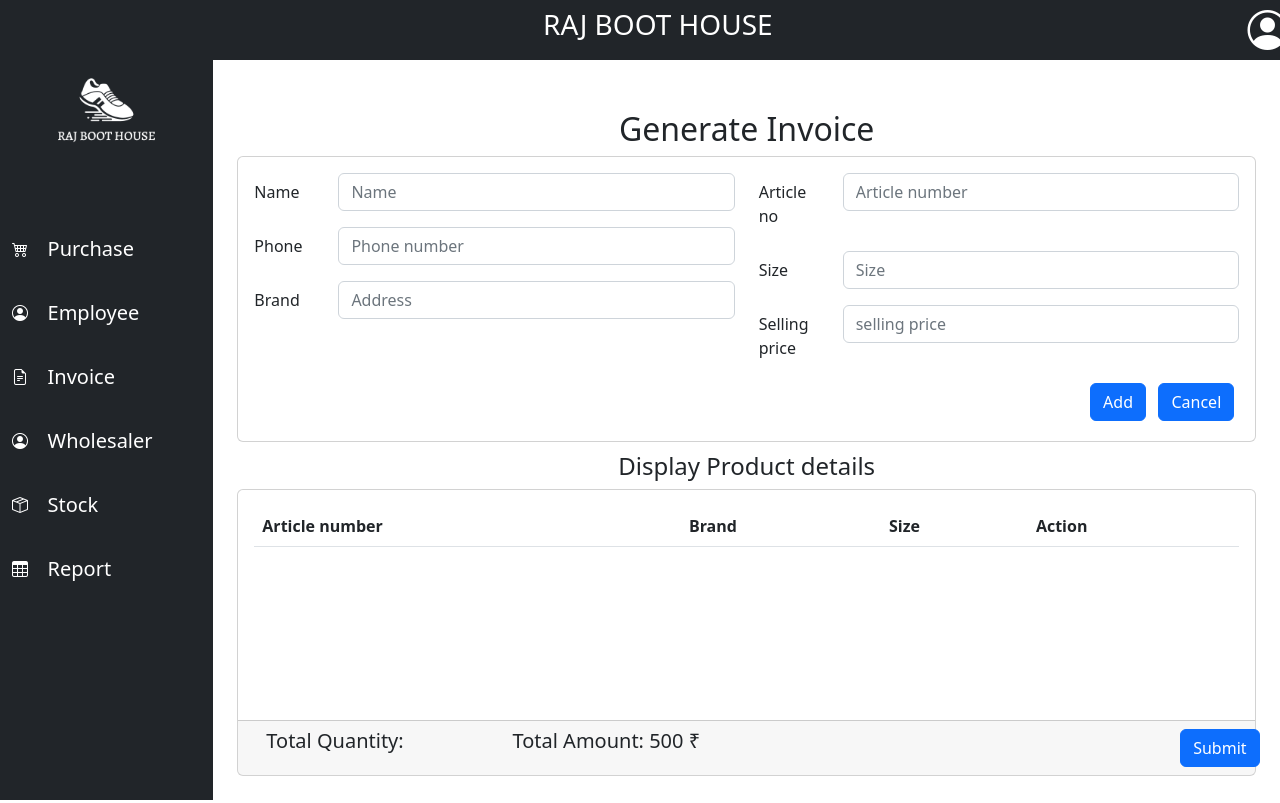
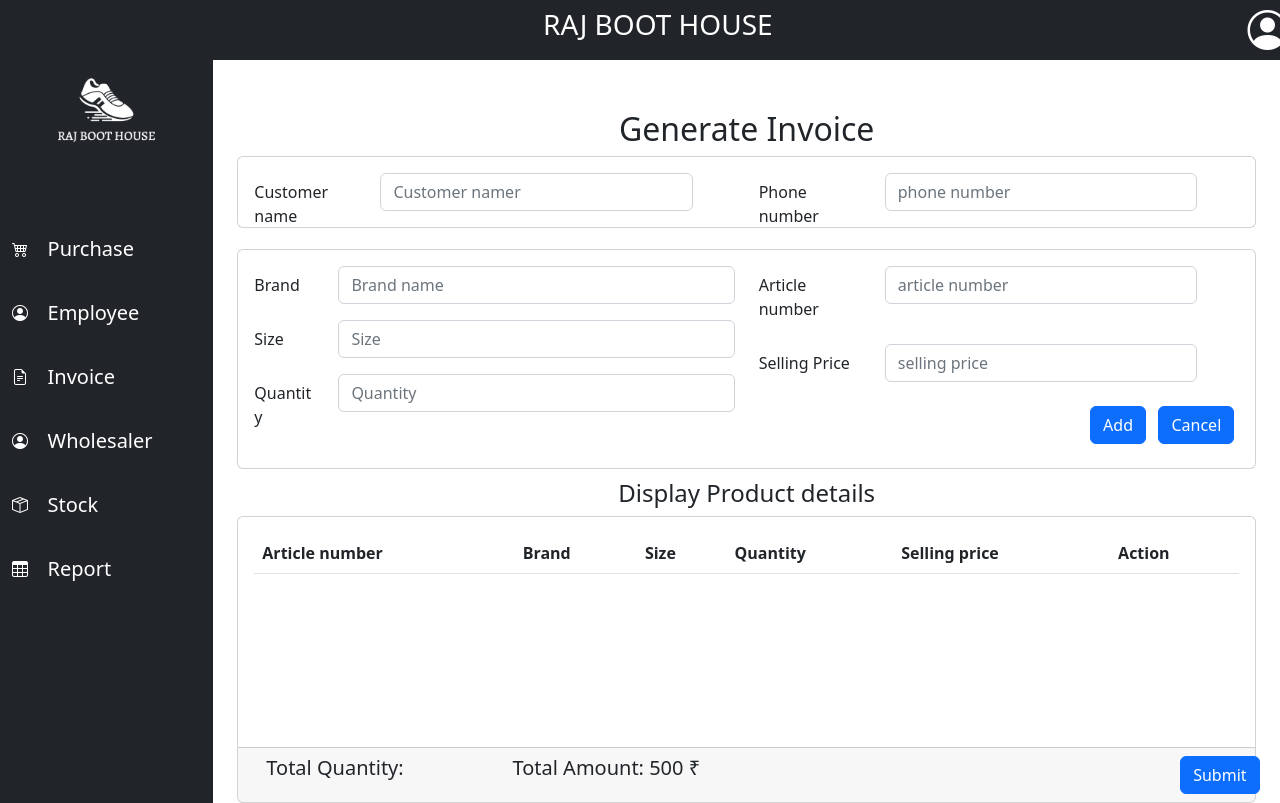
Before and after one commit to Mayan-007/erp-project, a React (Create React App) app in the folder frontend/app/: page /invoice in a window 1280 px wide. Built offline with nearby package versions, Linux system fonts and the light colour scheme.

Commit message:
updation done (told by kalpit)

```diff
--- a/frontend/app/src/components/Invoice.js
+++ b/frontend/app/src/components/Invoice.js
@@ -1,10 +1,17 @@
 import React from 'react'
 import { Col, Row, Form } from "react-bootstrap";
+const styles = {
+    box: {
+        marginTop: '2%',
+    }
+
+}
 const Invoice = () => {
     return (
         <div>
-            <div className="container">
-                <h2><center>Generate Invoice</center></h2>
+            <h2><center>Generate Invoice</center></h2>
+            {/* <div className="container">
+
                 <div className='card'>
                     <div className="card-body">
                         <form >
@@ -108,7 +115,138 @@ const Invoice = () => {
                         </form>
                     </div>
                 </div>
-                </div>
+                </div> */}
+                 <div className='container'>
+                <Form>
+                    <div className='card'>
+                        <div className='card-body' style={{ height: '70px' }}>
+                            <div className='row'>
+                                <div className='col-md-6'>
+                                <Form.Group as={Row} className="mb-3">
+                                            <Form.Label column sm="3" htmlFor='customer_number'>
+                                                Customer name
+                                            </Form.Label>
+                                            <Col sm="8">
+                                                <Form.Control
+                                                    type='text'
+                                                    name='customer_name'
+                                                    id='customer_name'
+                                                    placeholder="Customer namer"
+
+                                                />
+                                            </Col>
+                                        </Form.Group>
+                                </div>
+                                <div className='col-md-6'>
+                                <Form.Group as={Row} className="mb-3">
+                                            <Form.Label column sm="3" htmlFor='phone_no'>
+                                                Phone number
+                                            </Form.Label>
+                                            <Col sm="8">
+                                                <Form.Control
+                                                    type='text'
+                                                    name='phone_no'
+                                                    id='phone_no'
+                                                    placeholder="phone number"
+
+                                                />
+                                            </Col>
+                                        </Form.Group>
+                                </div>
+                            </div>
+                        </div>
+                    </div>
+                    <div className='box'style={styles.box} >
+                        <div className='card' >
+                            <div className='card-body'>
+                                <div className='row'>
+                                    <div className='col-md-6'>
+                                        <Form.Group as={Row} className="mb-3">
+                                            <Form.Label column sm="2" htmlFor='brand'>
+                                                Brand
+                                            </Form.Label>
+                                            <Col sm="10">
+                                                <Form.Control
+                                                    type='text'
+                                                    name='brand'
+                                                    id='brand'
+                                                    placeholder="Brand name"
+
+                                                />
+                                            </Col>
+                                        </Form.Group>
+
+                                        <Form.Group as={Row} className="mb-3" >
+                                            <Form.Label column sm="2" htmlFor='size'>
+                                                Size
+                                            </Form.Label>
+                                            <Col sm="10">
+                                                <Form.Control
+                                                    type="number"
+                                                    name='size'
+                                                    id='size'
+                                                    placeholder="Size"
+
+                                                />
+                                            </Col>
+                                        </Form.Group>
+                                        <Form.Group as={Row} className="mb-3" >
+                                            <Form.Label column sm="2" htmlFor='quantity'>
+                                                Quantity
+                                            </Form.Label>
+                                            <Col sm="10">
+                                                <Form.Control
+                                                    type="number"
+                                                    name='quantity'
+                                                    id='quantity'
+                                                    className="form-control"
+                                                    placeholder='Quantity'
+
+                                                />
+                                            </Col>
+                                        </Form.Group>
+                                    </div>
+                                    <div className='col-md-6'>
+                                        <Form.Group as={Row} className="mb-3">
+                                            <Form.Label column sm="3" htmlFor='article_number'>
+                                                Article number
+                                            </Form.Label>
+                                            <Col sm="8">
+                                                <Form.Control
+                                                    type='text'
+                                                    name='article_number'
+                                                    id='article_number'
+                                                    placeholder="article number"
+
+                                                />
+                                            </Col>
+                                        </Form.Group>
+
+                                        <Form.Group as={Row} className="mb-4" >
+                                            <Form.Label column sm="3" htmlFor='selling_price'>
+                                                Selling Price
+                                            </Form.Label>
+                                            <Col sm="8">
+                                                <Form.Control
+                                                    type="text"
+                                                    name='selling_price'
+                                                    id='selling_price'
+                                                    placeholder="selling price"
+
+                                                />
+                                            </Col>
+                                        </Form.Group>
+                                        <div className='mb-1 justify-content-end' style={{ textalign: 'right' }}>
+                                            <button type="submit" className="btn btn-primary" style={{ marginLeft: '69%' }} >Add</button>&nbsp;&nbsp;&nbsp;
+                                            <button type="reset" className="btn btn-primary">Cancel</button>
+                                        </div>
+                                    </div>
+                                </div>
+                            </div>
+                        </div>
+                    </div>
+                </Form>
+            </div>
                 <div className="container">
                 <h4 style={{ marginTop: 10 }}><center> Display Product details</center></h4>
                 <div className='card'>
@@ -119,6 +257,8 @@ const Invoice = () => {
                                     <th scope="col">Article number</th>
                                     <th scope="col">Brand</th>
                                     <th scope="col">Size</th>
+                                    <th scope="col">Quantity</th>
+                                    <th scope="col">Selling price</th>
                                     <th scope="col">Action</th>
                                 </tr>
                             </thead>
```
